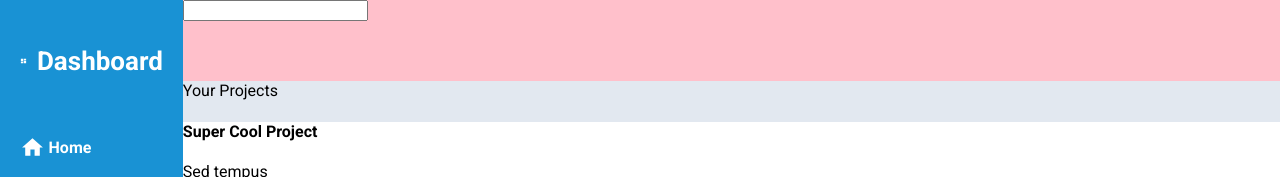
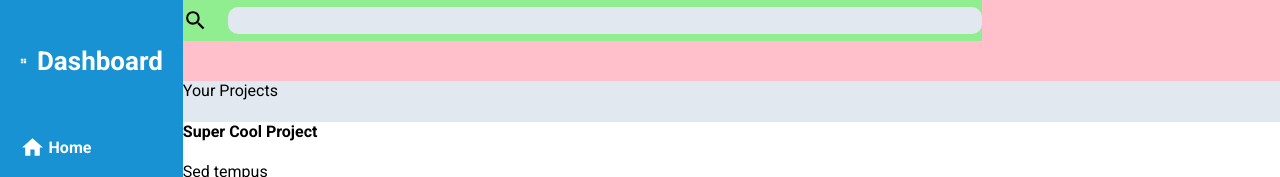
Before and after one commit to tonyptrl/odin-admin-dashboard, a plain HTML site: page index.html in a window 1280 px wide. Shown: the top 177 px of the page. Drawn offline with Linux system fonts and the light colour scheme.

Commit message:
Make the placeholder section

```diff
--- a/index.html
+++ b/index.html
@@ -57,7 +57,10 @@
     </div>
 
     <div class="header">
-      <input type="text">
+      <div class="placeholder-container">
+        <img class="magnify" src="icons/magnify.svg" alt="">
+        <input class="placeholder" type="text">
+      </div>
     </div>
 
     <div class="main-content">
--- a/style.css
+++ b/style.css
@@ -74,7 +74,34 @@ html, body {
 
 .header {
   background-color: pink;
+  display: grid;
+  grid-template-columns: 2fr 1fr;
+  grid-template-rows: 1fr 1fr;
 }
+
+.placeholder-container {
+  background-color: lightgreen;
+  display: grid;
+  grid-template-columns: 1fr 8fr;
+  align-items: center;
+}
+
+.magnify {
+  width: 25px;
+  height: 25px;
+  justify-self: end;
+  margin-right: 20px;
+}
+
+.placeholder {
+  display: grid;
+  grid-column-start: 2;
+  background-color: #E2E8F0;
+  width: 750px;
+  height: 25px;
+  border: none;
+  border-radius: 10px;
+  }
 
 .main-content {
   background-color: #E2E8F0;
```
Also changed, not shown: icons/magnify.svg (added).
